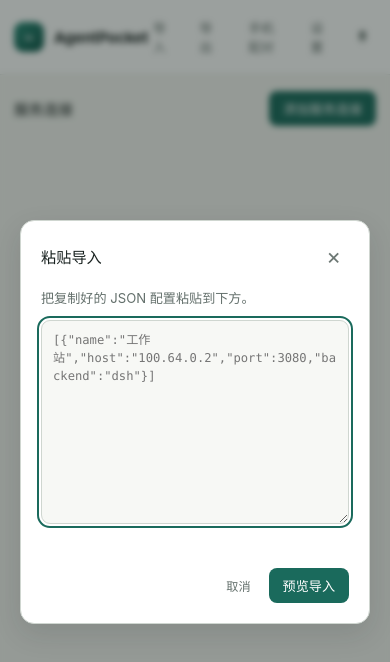
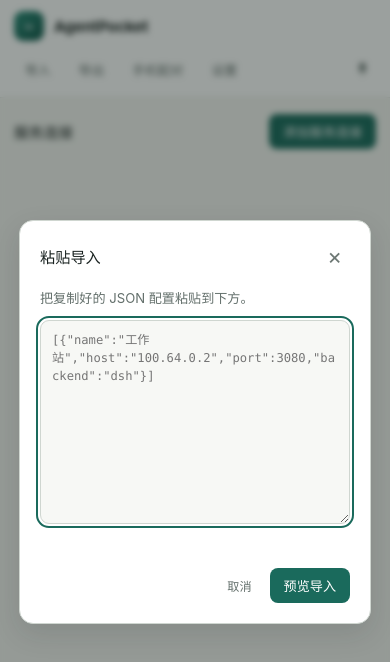
Before and after one commit to npu-chenlin/AgentPocket, a website built with Vite: page desktop/index.html in a window 390 px wide. Both pictures are taken after a click on the button "导入". Built offline with nearby package versions, Linux system fonts and the light colour scheme.

Commit message:
feat(desktop): 让设置窗口与内容自适应宽度
- 窗口改为可调整大小并设置合理的最小尺寸\n- 内容区、弹窗和窄屏头部布局改为流式响应\n- 保持版本号不变，暂不发布新版本

```diff
--- a/desktop/src/styles.css
+++ b/desktop/src/styles.css
@@ -84,7 +84,7 @@ p {
   align-items: center;
   justify-content: space-between;
   gap: 12px;
-  padding: 13px 20px;
+  padding: 13px clamp(14px, 3vw, 28px);
   border-bottom: 1px solid var(--border);
   background: var(--surface);
 }
@@ -131,9 +131,9 @@ p {
 
 .content {
   flex: 1;
-  width: min(680px, 100%);
+  width: min(960px, 100%);
   margin: 0 auto;
-  padding: 20px 20px 40px;
+  padding: 20px clamp(14px, 3vw, 28px) 40px;
 }
 
 .section-heading {
@@ -859,7 +859,9 @@ input[role="switch"]:checked::after {
 /* ---------- 弹窗 ---------- */
 
 .modal {
-  width: min(560px, calc(100vw - 40px));
+  width: min(720px, calc(100vw - 32px));
+  max-height: calc(100vh - 32px);
+  overflow: auto;
   padding: 20px;
   border: 1px solid var(--border-strong);
   border-radius: 14px;
@@ -869,7 +871,7 @@ input[role="switch"]:checked::after {
 }
 
 .modal--small {
-  width: min(440px, calc(100vw - 40px));
+  width: min(520px, calc(100vw - 32px));
 }
 
 .modal::backdrop {
@@ -1099,7 +1101,35 @@ input[role="switch"]:checked::after {
 
 /* ---------- 响应式与动效偏好 ---------- */
 
-@media (max-width: 560px) {
+@media (max-width: 700px) {
+  .app-header {
+    flex-wrap: wrap;
+  }
+
+  .brand {
+    flex: 1 1 180px;
+  }
+
+  .header-actions {
+    flex: 0 1 auto;
+    flex-wrap: wrap;
+    justify-content: flex-end;
+  }
+
+  .modal__actions {
+    flex-wrap: wrap;
+  }
+
+  .mesh-toolbar {
+    flex-wrap: wrap;
+  }
+
+  .mesh-input {
+    flex: 1 1 160px;
+  }
+}
+
+@media (max-width: 620px) {
   body {
     min-width: 360px;
   }
```
Also changed, not shown: desktop/src-tauri/tauri.conf.json (+6 -4 lines).
